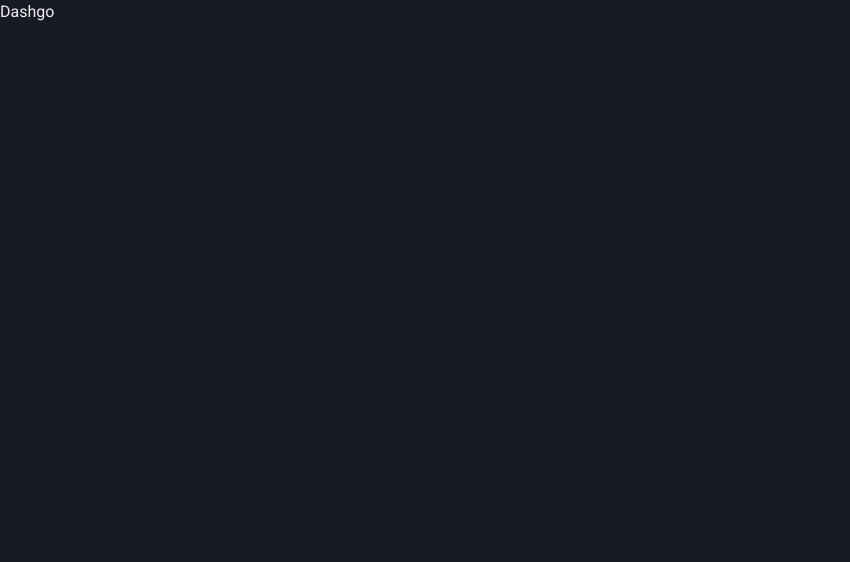
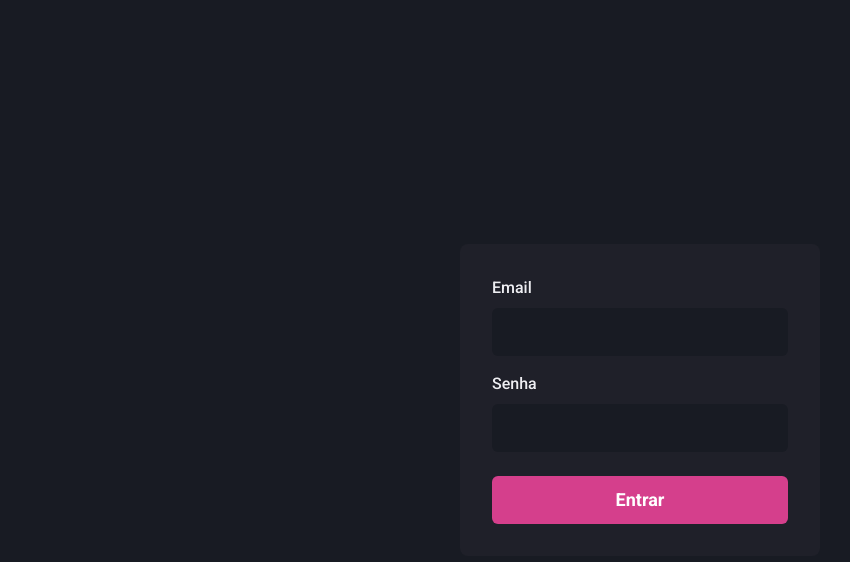
Before and after one commit to jordelucas/dashgo, a Next.js app: page / in a window 1280 px wide. Shown: the top 562 px of the page, without its empty margins (0-850 px from the left). Built offline with nearby package versions, Linux system fonts and the light colour scheme.

Commit message:
add signin page

```diff
--- a/src/pages/index.tsx
+++ b/src/pages/index.tsx
@@ -1,5 +1,39 @@
-export default function Home() {
+import { Button, Flex, Stack } from '@chakra-ui/react';
+
+import { Input } from '../components/Form/Input';
+
+export default function SignIn() {
   return (
-    <h1>Dashgo</h1>
+    <Flex
+      width='100vw'
+      height='100vh'
+      alignItems='center'
+      justifyContent='center'
+    >
+      <Flex
+        as='form'
+        flexDir='column'
+        width='100%'
+        maxWidth={360}
+        padding={8}
+        borderRadius={8}
+        background='gray.800'
+      >
+        <Stack spacing={4}>
+          <Input name='email' type='email' label='Email'/>
+
+          <Input name='password' type='password' label='Senha'/>
+        </Stack>
+
+        <Button
+          type='submit'
+          marginTop={6}
+          colorScheme='pink'
+          size='lg'
+        >
+          Entrar
+        </Button>
+      </Flex>
+    </Flex>
   )
 }
```
